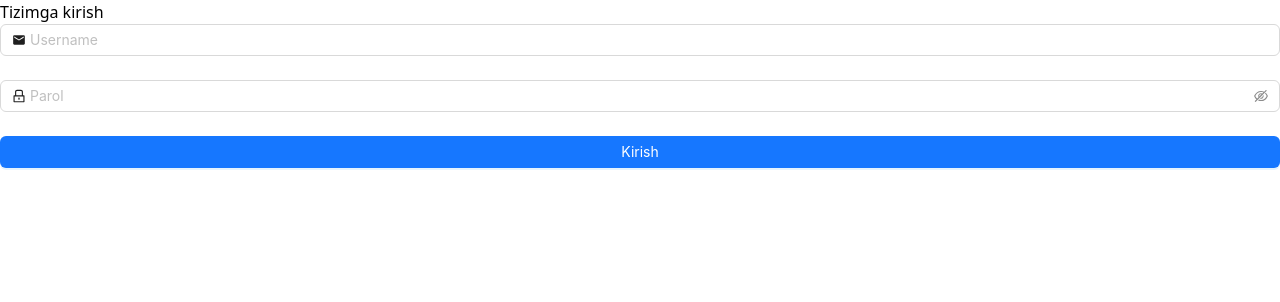
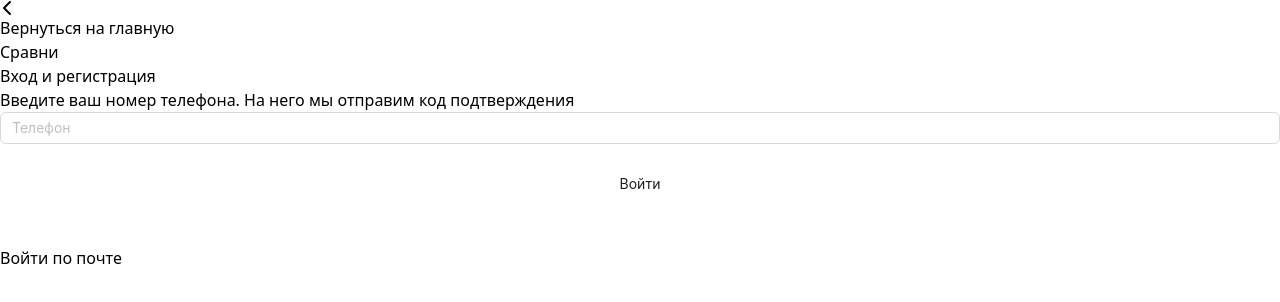
Before and after one commit to UlugbekRaxmonovv/Musobaqa, a React (Vite) app: page / in a window 1280 px wide. Shown: the top 302 px of the page. Built offline with nearby package versions, Linux system fonts and the light colour scheme.

Commit message:
Login update

```diff
--- a/src/pages/Login/Login.jsx
+++ b/src/pages/Login/Login.jsx
@@ -4,7 +4,8 @@ import { Link, useNavigate } from "react-router-dom";
 import { LockOutlined } from "@ant-design/icons";
 import toast from "react-hot-toast";
 import axios from "../../api/index";
-import { MdEmail } from 'react-icons/md'
+import { MdEmail } from "react-icons/md";
+import { FaChevronLeft } from "react-icons/fa6";
 
 const Login = () => {
   const navigate = useNavigate();
@@ -19,8 +20,8 @@ const Login = () => {
       });
 
       if (response.data?.accessToken) {
-        localStorage.setItem("x-auth-token",response.data?.accessToken )
-        localStorage.setItem('user',response.data?.user?.email)
+        localStorage.setItem("x-auth-token", response.data?.accessToken);
+        localStorage.setItem("user", response.data?.user?.email);
         toast.success("Muvaffaqiyatli kirildi");
         console.log(response.data?.accessToken);
         navigate("/dashboard/statestika");
@@ -41,11 +42,38 @@ const Login = () => {
   };
 
   return (
-    <div className="w-full min-h-screen bg-[#fff] flex justify-center items-center p-4">
-      <div className="w-full max-w-[400px] bg-white p-10 rounded-xl shadow-2xl">
-        <Link to="/" className="block text-center mb-8">
-          <h2 className="text-4xl font-bold text-gray-800">Tizimga kirish</h2>
+    <>
+      <div className="flex  items-center px-4 gap-2 cursor-pointer">
+        <FaChevronLeft className=" text-[12px] text-gray-600" />
+        <p className="text-center text-[16px] text-gray-600">
+          Вернуться на главную
+        </p>
+      </div>
+      <div className="min-h-screen flex flex-col items-center justify-center bg-[#fff] px-4">
+        <div className="w-full max-w-[320px] bg-white rounded-xl shadow-2xl">
+          <div className="flex items-center justify-center border-b border-gray-100 py-4 bg-white rounded-t-lg">
+            <div className="flex items-center">
+              <div className="w-6 h-6 relative rounded-full overflow-hidden rotate-45">
+                <div className="absolute inset-0 w-1/2 h-full bg-gradient-to-br from-cyan-400 to-blue-500"></div>
+                <div className="absolute inset-0 w-1/2 h-full left-1/2 bg-gradient-to-bl from-lime-400 to-green-500"></div>
+              </div>
+              <span className="ml-2 text-xl font-bold text-gray-900">
+                Сравни
+              </span>
+            </div>
+          </div>
+
+          <div className="px-10 py-4">
+            <Link to="/" className="block text-center mb-6">
+              <h2 className="text-2xl font-bold text-center text-gray-900">
+                Вход и регистрация
+              </h2>
+              <p className="text-center text-[12px] text-gray-600">
+                Введите ваш номер телефона. На него мы отправим код
+                подтверждения
+              </p>
             </Link>
+
             <Form
               name="basic"
               layout="vertical"
@@ -57,40 +85,76 @@ const Login = () => {
             >
               <Form.Item
                 name="email"
-            rules={[{ required: true, message: "Username kiriting!" }]}
+                rules={[{ required: true, message: "Введите номер телефона!" }]}
               >
-            <Input
-              placeholder="Username"
-              className="h-12 text-lg"
-              prefix={<MdEmail className="text-gray-400" />}
-            />
-          </Form.Item>
-
-          <Form.Item
-            name="password"
-            rules={[{ required: true, message: "Parolni kiriting!" }]}
-          >
-            <Input.Password
-              placeholder="Parol"
-              className="h-12 text-lg"
-              prefix={<LockOutlined className="text-gray-400" />}
-            />
+                <Input placeholder="Телефон" className="h-12 text-lg" />
               </Form.Item>
 
               <Form.Item>
                 <Button
-              type="primary"
+                  type="black"
                   style={{ width: "100%" }}
                   loading={loading}
                   htmlType="submit"
-              className="w-full h-12 text-lg bg-[#1C59F9] border-0 hover:from-blue-600 hover:to-purple-700"
+                  className="w-full h-12 text-lg bg-[#000] text-white rounded-md"
                 >
-              {loading ? "Kirish..." : "Kirish"}
+                  {loading ? "" : "Войти"}
                 </Button>
+                <div className="flex justify-center space-x-4 py-3 px-4 mt-2">
+                  <button className="p-2 bg-gray-100 hover:bg-gray-200 rounded-full transition">
+                    <svg
+                      xmlns="http://www.w3.org/2000/svg"
+                      viewBox="0 0 24 24"
+                      className="w-5 h-5 fill-blue-600"
+                    >
+                      <path d="M15.073 2H8.938C3.332 2 2 3.333 2 8.927v6.136C2 20.667 3.323 22 8.927 22h6.136C20.667 22 22 20.677 22 15.073V8.938C22 3.332 20.677 2 15.073 2z" />
+                    </svg>
+                  </button>
+
+                  <button className="p-2 bg-gray-100 hover:bg-gray-200 rounded-full transition">
+                    <svg
+                      xmlns="http://www.w3.org/2000/svg"
+                      viewBox="0 0 24 24"
+                      className="w-5 h-5"
+                      fill="#EA4335"
+                    >
+                      <path d="M12.24 10.285V14.4h6.806c-.275 1.765-2.056 5.174-6.806 5.174-4.095 0-7.439-3.389-7.439-7.574s3.345-7.574 7.439-7.574c2.33 0 3.891.989 4.785 1.849l3.254-3.138C18.189 1.186 15.479 0 12.24 0c-6.635 0-12 5.365-12 12s5.365 12 12 12c6.926 0 11.52-4.869 11.52-11.726 0-.788-.085-1.39-.189-1.989H12.24z" />
+                    </svg>
+                  </button>
+
+                  <button className="p-2 bg-gray-100 hover:bg-gray-200 rounded-full transition">
+                    <svg
+                      xmlns="http://www.w3.org/2000/svg"
+                      viewBox="0 0 24 24"
+                      className="w-5 h-5"
+                      fill="#000"
+                    >
+                      <path d="M18.71 19.5C17.88 20.74 17 21.95 15.66 21.97C14.32 22 13.89 21.18 12.37 21.18C10.84 21.18 10.37 21.95 9.09997 22C7.78997 22.05 6.79997 20.68 5.95997 19.47C4.24997 17 2.93997 12.45 4.69997 9.39C5.56997 7.87 7.12997 6.91 8.81997 6.88C10.1 6.86 11.32 7.75 12.11 7.75C12.89 7.75 14.37 6.68 15.92 6.84C16.57 6.87 18.39 7.1 19.56 8.82C19.47 8.88 17.39 10.1 17.41 12.63C17.44 15.65 20.06 16.66 20.09 16.67C20.06 16.74 19.67 18.11 18.71 19.5ZM13 3.5C13.73 2.67 14.94 2.04 15.94 2C16.07 3.17 15.6 4.35 14.9 5.19C14.21 6.04 13.07 6.7 11.95 6.61C11.8 5.46 12.36 4.26 13 3.5Z" />
+                    </svg>
+                  </button>
+
+                  <button className="p-2 bg-gray-100 hover:bg-gray-200 rounded-full transition">
+                    <svg
+                      xmlns="http://www.w3.org/2000/svg"
+                      viewBox="0 0 24 24"
+                      className="w-5 h-5 fill-orange-500"
+                    >
+                      <path d="M12 0C5.373 0 0 5.373 0 12s5.373 12 12 12 12-5.373 12-12S18.627 0 12 0zm5.091 17.415c-.184.184-.48.184-.664 0l-3.427-3.427c-.184-.184-.48-.184-.664 0l-3.427 3.427c-.184.184-.48.184-.664 0l-.664-.664c-.184-.184-.184-.48 0-.664l3.427-3.427c-.184-.184-.184-.48 0-.664l-3.427-3.427c-.184-.184-.184-.48 0-.664l.664-.664c.184-.184.48-.184.664 0l3.427 3.427c.184.184.48.184.664 0l3.427-3.427c.184-.184.48-.184.664 0l.664.664c.184.184.184.48 0 .664L14.427 12c.184.184.184.48 0 .664l3.427 3.427c.184.184.184.48 0 .664l-.664.664z" />
+                    </svg>
+                  </button>
+                </div>
               </Form.Item>
             </Form>
           </div>
         </div>
+
+        <div className="mt-6">
+          <p className="text-blue-500 cursor-pointer text-center">
+            Войти по почте
+          </p>
+        </div>
+      </div>
+    </>
   );
 };
 
```
Lines whose indentation alone changed are shown as unchanged.
